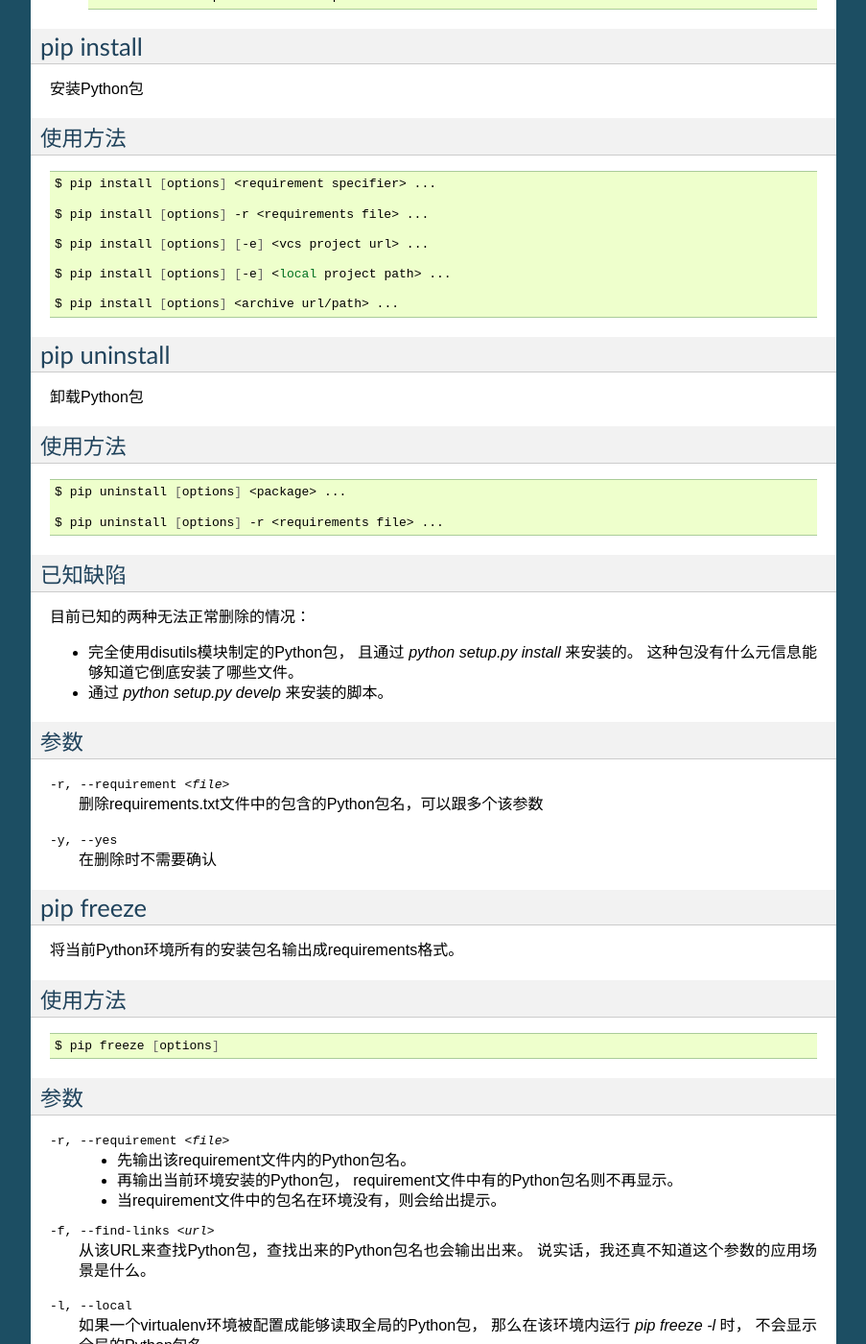
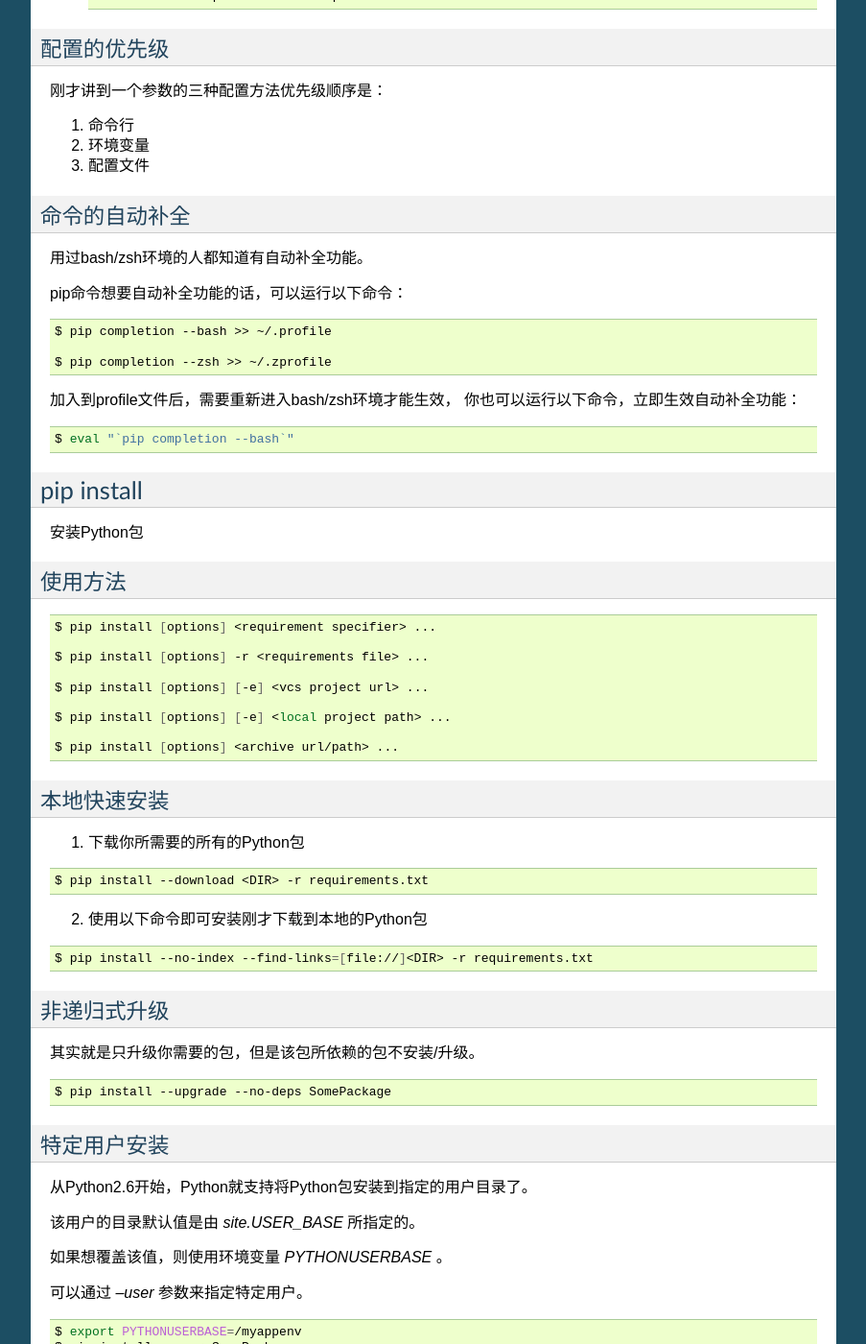
Before and after one commit to chenjiee815/python_package_guide, a Sphinx documentation site: the page built from docs/source/pip.rst, in a window 1280 px wide and 1400 px high, scrolled down 2271 px. Shown: the whole window at 96% size, without its empty margins (198-1101 px from the left). Built offline with Sphinx 7.4.7, drawn with Linux system fonts in a browser that asks for light colours; some of the changed text lies outside the part shown.

Commit message:
添加pip install

```diff
--- a/docs/source/pip.rst
+++ b/docs/source/pip.rst
@@ -147,6 +147,34 @@
      $ pip install --find-links=http://mirror1.example.com
      --find-links=http://mirror2.example.com
 
+配置的优先级
+~~~~~~~~~~~~
+刚才讲到一个参数的三种配置方法优先级顺序是：
+
+1. 命令行
+
+2. 环境变量
+
+3. 配置文件
+
+命令的自动补全
+~~~~~~~~~~~~~~
+用过bash/zsh环境的人都知道有自动补全功能。
+
+pip命令想要自动补全功能的话，可以运行以下命令：
+
+.. code:: bash
+
+   $ pip completion --bash >> ~/.profile
+
+   $ pip completion --zsh >> ~/.zprofile
+
+加入到profile文件后，需要重新进入bash/zsh环境才能生效，
+你也可以运行以下命令，立即生效自动补全功能：
+
+.. code:: bash
+
+   $ eval "`pip completion --bash`"
 
 pip install
 -----------
@@ -166,6 +194,42 @@
 
    $ pip install [options] <archive url/path> ...
 
+本地快速安装
+~~~~~~~~~~~~
+1. 下载你所需要的所有的Python包
+
+.. code:: bash
+
+   $ pip install --download <DIR> -r requirements.txt
+
+2. 使用以下命令即可安装刚才下载到本地的Python包
+
+.. code:: bash
+
+   $ pip install --no-index --find-links=[file://]<DIR> -r requirements.txt
+
+非递归式升级
+~~~~~~~~~~~~
+其实就是只升级你需要的包，但是该包所依赖的包不安装/升级。
+
+.. code:: bash
+
+   $ pip install --upgrade --no-deps SomePackage
+
+特定用户安装
+~~~~~~~~~~~~
+从Python2.6开始，Python就支持将Python包安装到指定的用户目录了。
+
+该用户的目录默认值是由 `site.USER_BASE` 所指定的。
+
+如果想覆盖该值，则使用环境变量 `PYTHONUSERBASE` 。
+
+可以通过 `--user` 参数来指定特定用户。
+
+.. code:: bash
+
+   $ export PYTHONUSERBASE=/myappenv
+   $ pip install --user SomePackage
 
 pip uninstall
 -------------
```
Also changed, not shown: 6 other files.
